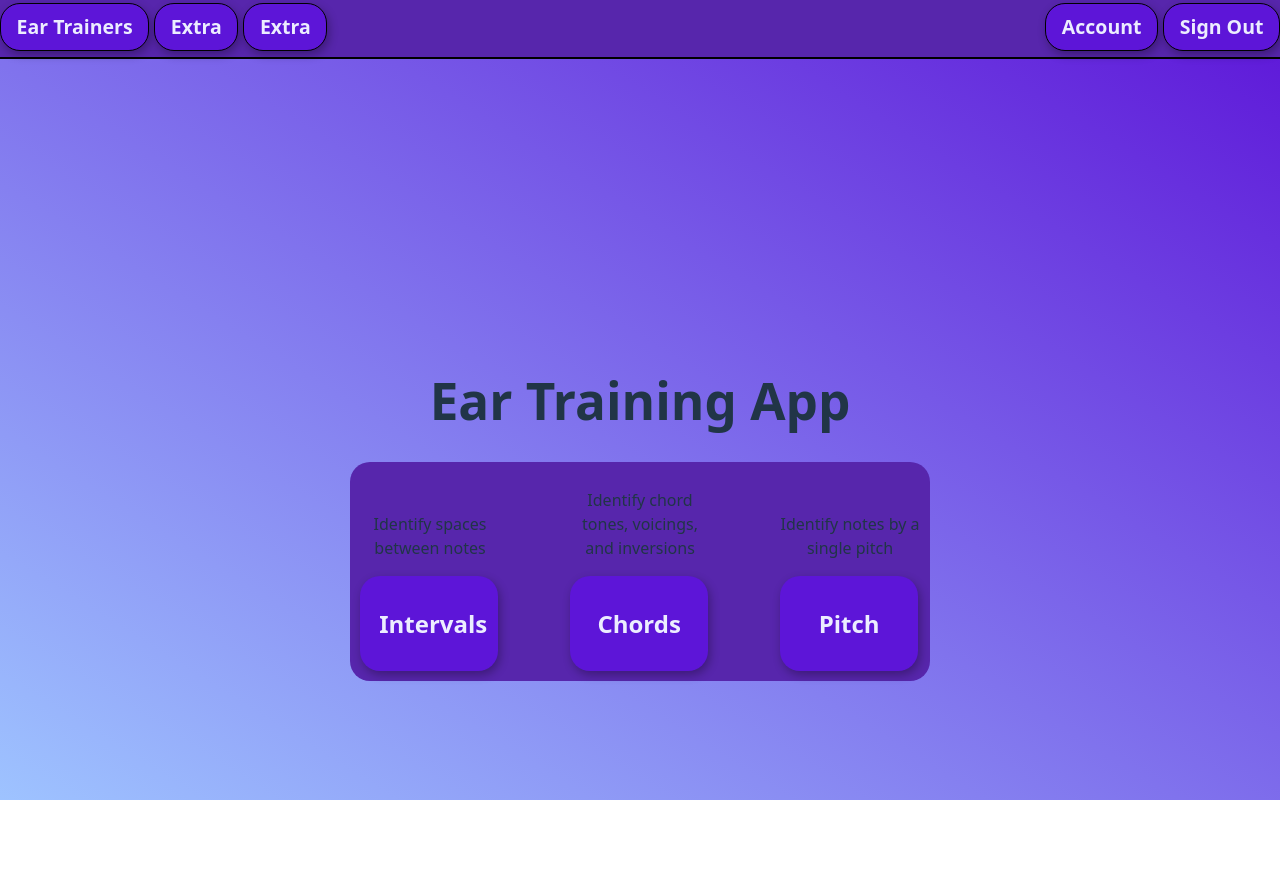
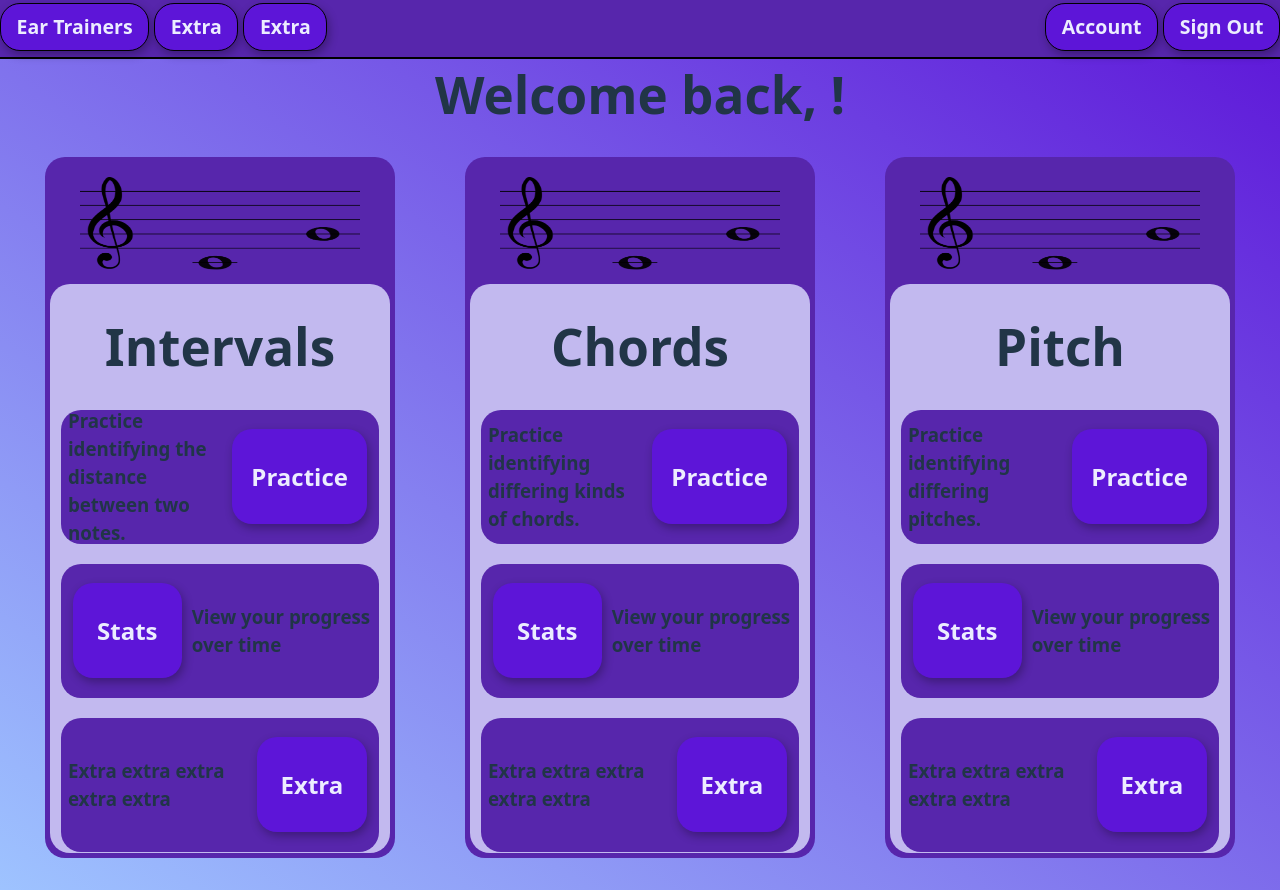
Before and after one commit to BaumgartenCael/Ear-Training-App, a React (Vite) app: page /home in a window 1280 px wide. Before the commit the page ends 800 px from the top, so only its background shows below. Built offline with nearby package versions, Linux system fonts and the light colour scheme; no server answers.

Commit message:
Updated frontpage

```diff
--- /dev/null
+++ b/src/components/PracticeCard.css
@@ -0,0 +1,63 @@
+.card-container {
+  background-color: #5726ac;
+  border-radius: 20px;
+  width: 350px;
+  display: flex;
+  flex-direction: column;
+  align-items: center;
+  gap: 2px;
+
+}
+
+.card-container .navButton {
+  width: 35%;
+  border-radius: 20px;
+  background-color: #5d15d8;
+  border: none;
+  align-items: center;
+  justify-content: center;
+  margin: 5px;
+  text-align: center;
+}
+
+#inside-card {
+  border-radius: 20px;
+  margin: 5px;
+  background-color: #c2b9ef;
+  /* display: flex;
+  flex-direction: column; */
+  align-items: center;
+  justify-content: center;
+}
+
+#information {
+  display: flex;
+  flex-direction: column;
+  align-items: center;
+  gap: 20px;
+  padding: 1px;
+}
+
+.info-chunk {
+  display: flex;
+  flex-direction: row;
+  align-items: center;
+  height: 120px;
+  /* border: 2px solid black; */
+  border-radius: 20px;
+  padding: 7px;
+  gap: 5px;
+  width: 90%;
+  background-color: #5726ac;
+  text-align: left;
+}
+
+.card-container img {
+  margin-top: 20px;
+  width: 80%;
+  height: 100px;
+}
+
+#card-title {
+  top: 50px;
+}
--- /dev/null
+++ b/src/components/PracticeCard.tsx
@@ -0,0 +1,41 @@
+import './PracticeCard.css';
+import NavButton from './NavButton';
+import NoteDisplay from './NoteDisplay';
+
+interface PracticeCardProps {
+    label: string,
+    practiceRoute: string,
+    statsRoute: string,
+    text: string,
+    img: string
+
+}
+
+const PracticeCard: React.FC<PracticeCardProps> = ({ label, practiceRoute, statsRoute, text, img }) => {
+    return (
+        <div className="card-container">
+            <img src={img}/>
+            <div id="inside-card">
+                <div id="card-title">
+                    <h1>{label}</h1>
+                </div>
+                <div id="information">
+                    <div className="info-chunk">
+                        <h3>{text}</h3>
+                        <NavButton to={practiceRoute} label="Practice"/>
+                    </div>
+                    <div className="info-chunk">
+                        <NavButton to={statsRoute} label="Stats"/>
+                        <h3>View your progress over time</h3>
+                    </div>
+                    <div className="info-chunk">
+                        <h3>Extra extra extra extra extra</h3>
+                        <NavButton to={statsRoute} label="Extra"/>
+                    </div>
+                </div>
+            </div>
+        </div>
+    )
+}
+
+export default PracticeCard;
--- a/src/lib/streak.ts
+++ b/src/lib/streak.ts
@@ -29,10 +29,32 @@ export async function GetStreak(): Promise<number | undefined> {
             return data.streak;
         }
         else {
+            // console.log("Failed");
+        }
+    } catch (error) {
+        // console.log("Failed to fetch streak");
+        console.error(error);
+    }
+}
+
+export async function GetUsername(): Promise<string | undefined> {
+    try {
+        console.log("Here comes the username!");
+        const res = await fetch('http://localhost:5000/api/getUsername', {
+            credentials: 'include',
+        });
+
+        if (res.ok) {
+            console.log("Retrieved username");
+            console.log(res.body);
+            const data = await res.json();
+            return data.username;
+        }
+        else {
             console.log("Failed");
         }
     } catch (error) {
-        console.log("Failed to fetch streak");
+        console.log("Failed to fetch username");
         console.error(error);
     }
 }
--- a/src/pages/Home.css
+++ b/src/pages/Home.css
@@ -6,9 +6,10 @@
   position: absolute;
   left: 50%;
   transform: translateX(-50%);
-  background-color:#5726ac;
+  /* background-color:#5726ac; */
   border-radius: 20px;
   padding: 10px;
+  display: none;
 }
 
 #practice-buttons .navButton {
@@ -16,6 +17,7 @@
   /* width: 300px; */
   border-radius: 20px;
   border: 1.5px none #ecedff;
+  display: none;
 }
 
 #practice-buttons .navButton:hover {
@@ -30,3 +32,13 @@
 .button-display p {
   width: 140px;
 }
+
+.practice-cards {
+  display: flex;
+  flex-direction: row;
+  align-items: flex-start;
+  justify-content: top;
+  width: 100%;
+  gap: 70px;
+  top: 35%;
+}
--- a/src/pages/Home.tsx
+++ b/src/pages/Home.tsx
@@ -1,36 +1,48 @@
 import './Home.css'
-import { GetStreak } from '../lib/streak'
+import { GetStreak, GetUsername } from '../lib/streak'
 import {useState, useEffect} from 'react'
+import PracticeCard from '../components/PracticeCard'
 
 import NavButton from '.././components/NavButton'
 
 function Home() {
   const [streak, setStreak] = useState<number | undefined>();
+  const [username, setUsername] = useState<string | undefined>();
   useEffect(() => {
     async function fetchStreak() {
         const result = await GetStreak();
         setStreak(result);
     }
+    async function fetchUsername() {
+      const result = await GetUsername();
+      setUsername(result);
+    }
     fetchStreak();
+    fetchUsername();
 }, []);
 
   return (
     <>
-        <h1>Ear Training App</h1>
-        <div id="practice-buttons">
-          <div className="button-display">
-            <p>Identify spaces between notes</p>
-            <NavButton to="/intervals" label="Intervals" streak={streak}/>
-          </div>
-          <div className="button-display">
-            <p>Identify chord tones, voicings, and inversions</p>
-            <NavButton to="/chords" label="Chords" streak={streak}/>
-          </div>
-          <div className="button-display">
-            <p>Identify notes by a single pitch</p>
-            <NavButton to="/pitch" label="Pitch" streak={streak}/>
-          </div>
+        <h1>Welcome back, {username}!</h1>
+        <div className="practice-cards">
+          <PracticeCard label="Intervals" practiceRoute="/intervals" statsRoute="/intervals" text="Practice identifying the distance between two notes." img="../.././public/images/interval.png" ></PracticeCard>
+          <PracticeCard label="Chords" practiceRoute="/chords" statsRoute="/chords" text="Practice identifying differing kinds of chords." img="../.././public/images/interval.png" ></PracticeCard>
+          <PracticeCard label="Pitch" practiceRoute="/pitch" statsRoute="/pitch" text="Practice identifying differing pitches." img="../.././public/images/interval.png" ></PracticeCard>
         </div>
+        {/* // <div id="practice-buttons">
+        //   <div className="button-display">
+        //     <p>Identify spaces between notes</p>
+        //     <NavButton to="/intervals" label="Intervals" streak={streak}/>
+        //   </div>
+        //   <div className="button-display">
+        //     <p>Identify chord tones, voicings, and inversions</p>
+        //     <NavButton to="/chords" label="Chords" streak={streak}/>
+        //   </div>
+        //   <div className="button-display">
+        //     <p>Identify notes by a single pitch</p>
+        //     <NavButton to="/pitch" label="Pitch" streak={streak}/>
+        //   </div>
+        // </div> */}
     </>
   )
 }
```
Also changed, not shown: src/routes/auth.js (+17 -2 lines), public/images/interval.png (added).
